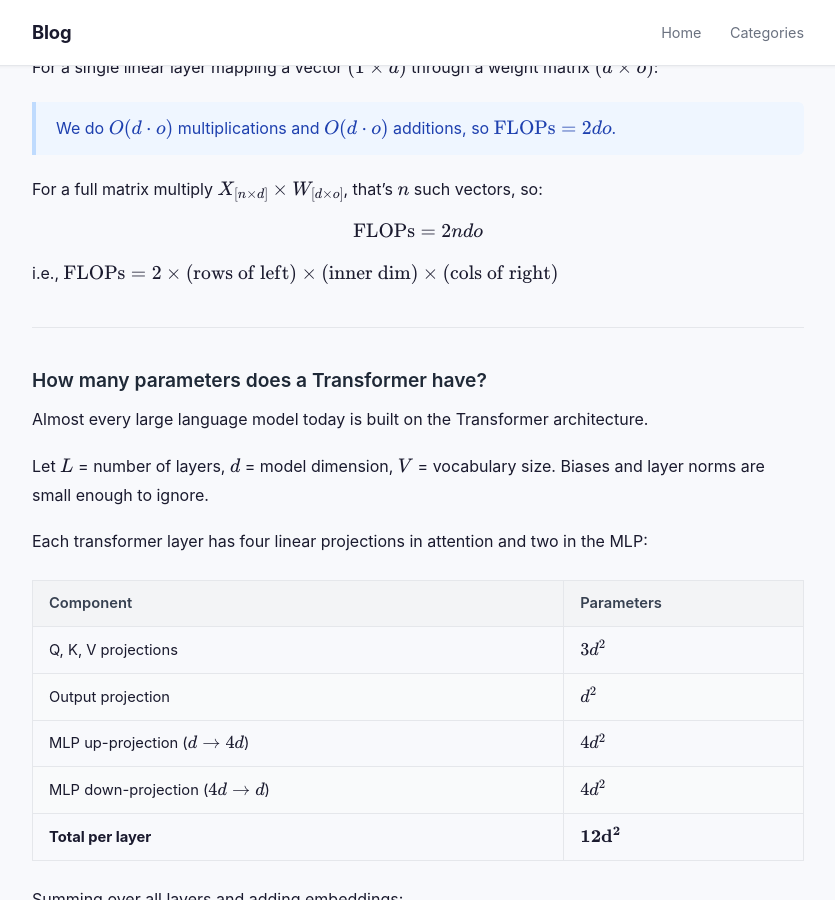
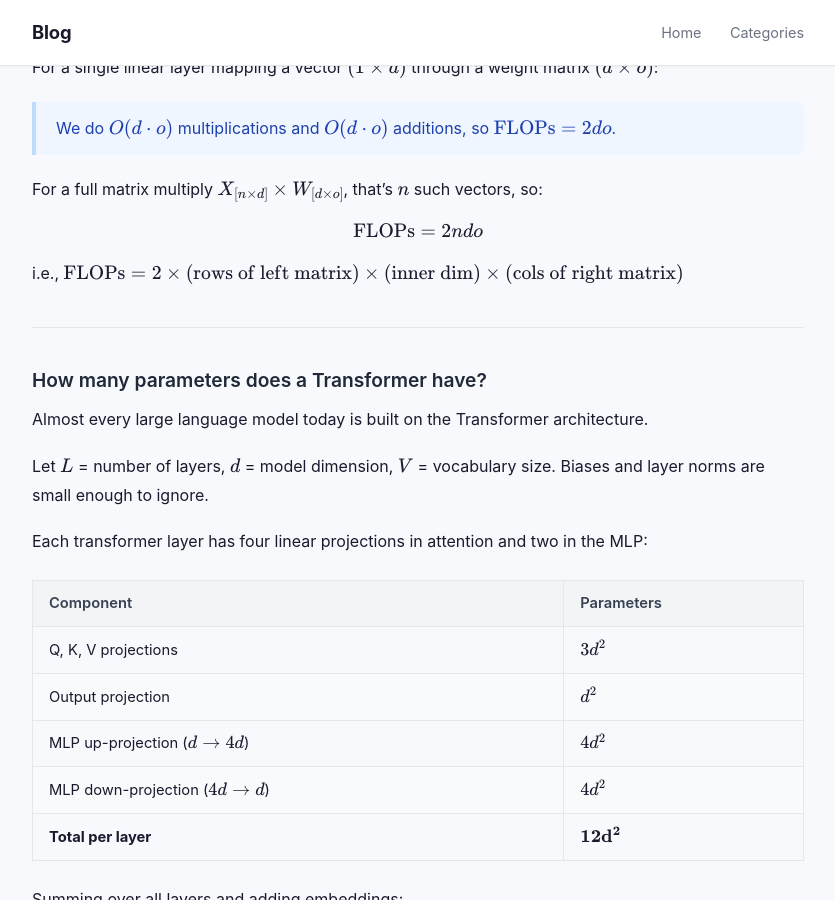
Before and after one commit to yuqing-zhou/learning-blog, a Jekyll site: the page built from _posts/cs336/2026-04-08-cs336-lec01.md, in a window 1280 px wide and 900 px high, scrolled down 1430 px. Shown: the whole window, without its empty margins (222-1057 px from the left). Built offline with Jekyll 4.4.1, drawn with Linux system fonts in a browser that asks for light colours.

Commit message:
update cs336 lec01

```diff
--- a/_posts/cs336/2026-04-08-cs336-lec01.md
+++ b/_posts/cs336/2026-04-08-cs336-lec01.md
@@ -36,7 +36,7 @@ For a full matrix multiply $X_{[n \times d]} \times W_{[d \times o]}$, that's $n
 
 $$\text{FLOPs} = 2ndo$$
 
-i.e., $\text{FLOPs} = 2 \times (\text{rows of left}) \times (\text{inner dim}) \times (\text{cols of right})$
+i.e., $\text{FLOPs} = 2 \times (\text{rows of left matrix}) \times (\text{inner dim}) \times (\text{cols of right matrix})$
 
 ---
 
@@ -88,7 +88,9 @@ During training, memory pressure is much higher. With the Adam optimizer, we nee
     > - $v$: exponential moving average of squared gradients (second moment)
     >
     > The update rule is:
-    > $$\theta \leftarrow \theta - \frac{\eta}{\sqrt{v} + \epsilon} \cdot m$$
+    > $$
+    > \theta \leftarrow \theta - \frac{\eta}{\sqrt{v} + \epsilon} \cdot m
+    > $$
     > where $\eta$ is the learning rate and $\epsilon$ is a small constant for numerical stability. Dividing by $\sqrt{v}$ shrinks the step size for parameters that have seen large gradients historically, giving each parameter an adaptive learning rate.
     >
     > To preserve numerical precision during updates, Adam maintains an fp32 master copy of the weights alongside $m$ and $v$, all three in fp32 (4 bytes each) — hence $12N$ bytes total for optimizer states. The fp16 weights used in the forward pass are cast from this master copy.
```
